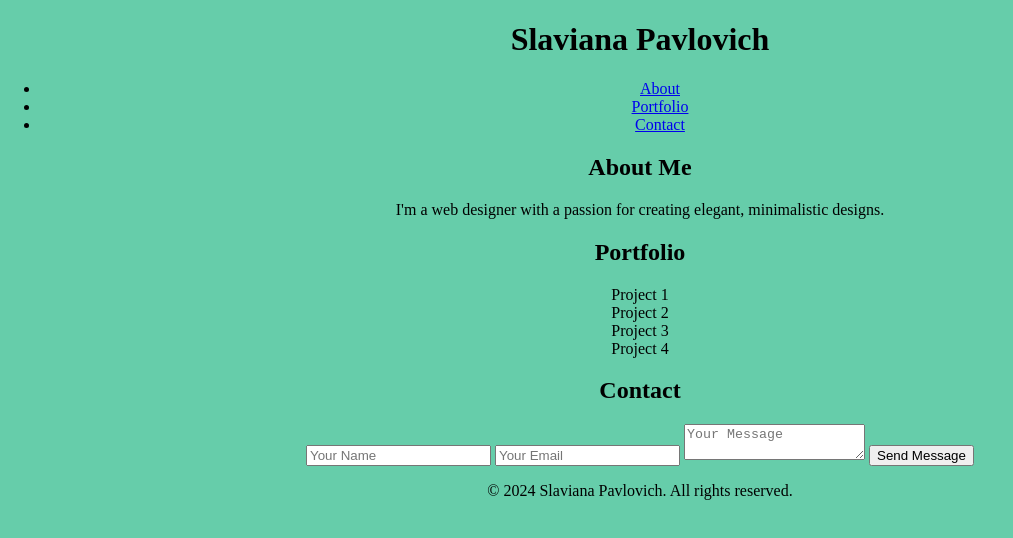
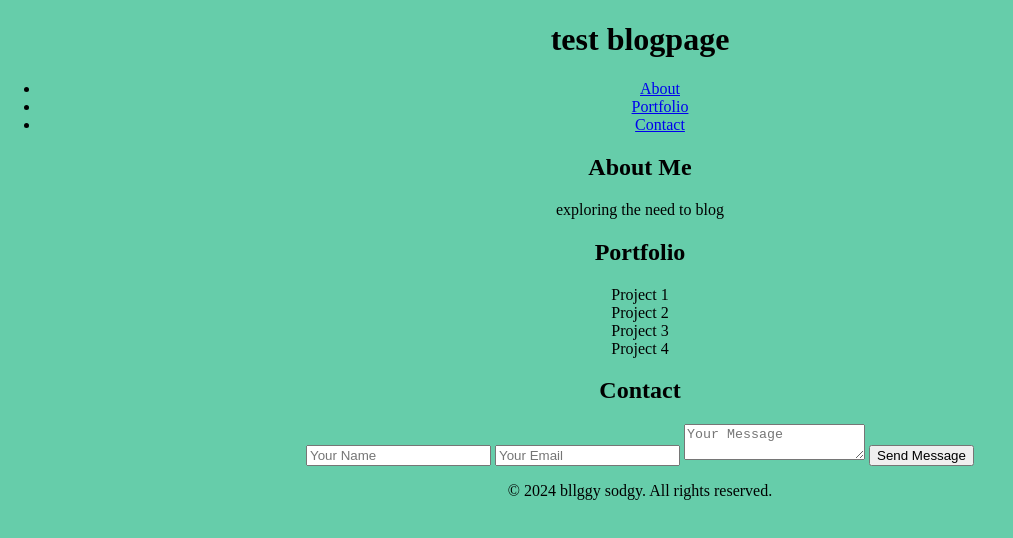
Before and after one commit to tlamt02/imalilodracon, a plain HTML site: page Blogging/nrhck.html in a window 1280 px wide. Shown: the whole page, without its empty margins (0-1013 px from the left). Drawn offline with Linux system fonts and the light colour scheme; files that its build step writes are made by us from their sources; a script that the page names is missing.

Commit message:
nrhck.html aktualisieren

```diff
--- a/Blogging/nrhck.html
+++ b/Blogging/nrhck.html
@@ -9,7 +9,7 @@
 <body>
     <header>
         <div class="container">
-            <h1>Slaviana Pavlovich</h1>
+            <h1>test blogpage</h1>
             <nav>
                 <ul>
                     <li><a href="#about">About</a></li>
@@ -23,7 +23,7 @@
     <section id="about" class="section">
         <div class="container">
             <h2>About Me</h2>
-            <p>I'm a web designer with a passion for creating elegant, minimalistic designs.</p>
+            <p>exploring the need to blog</p>
         </div>
     </section>
 
@@ -53,7 +53,7 @@
 
     <footer>
         <div class="container">
-            <p>&copy; 2024 Slaviana Pavlovich. All rights reserved.</p>
+            <p>&copy; 2024 bllggy sodgy. All rights reserved.</p>
         </div>
     </footer>
 
```
